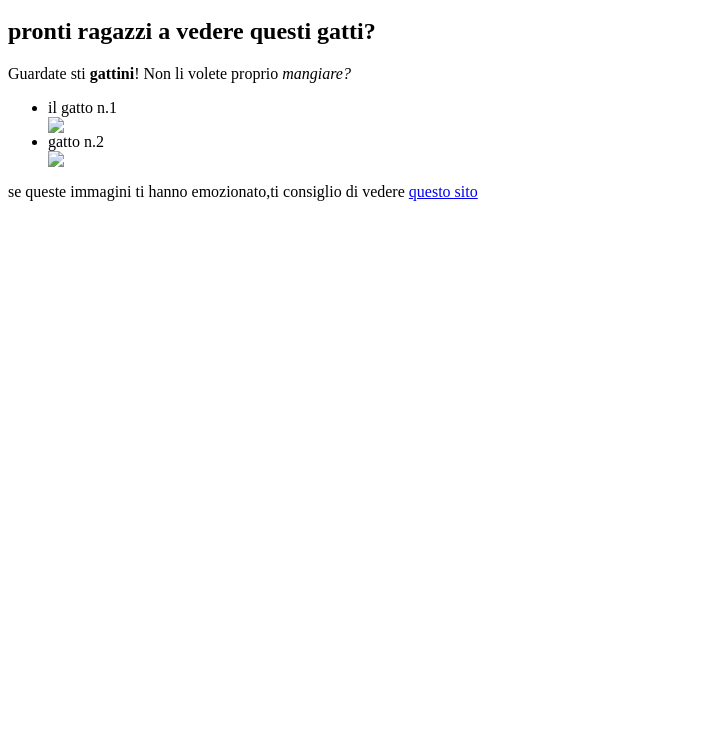
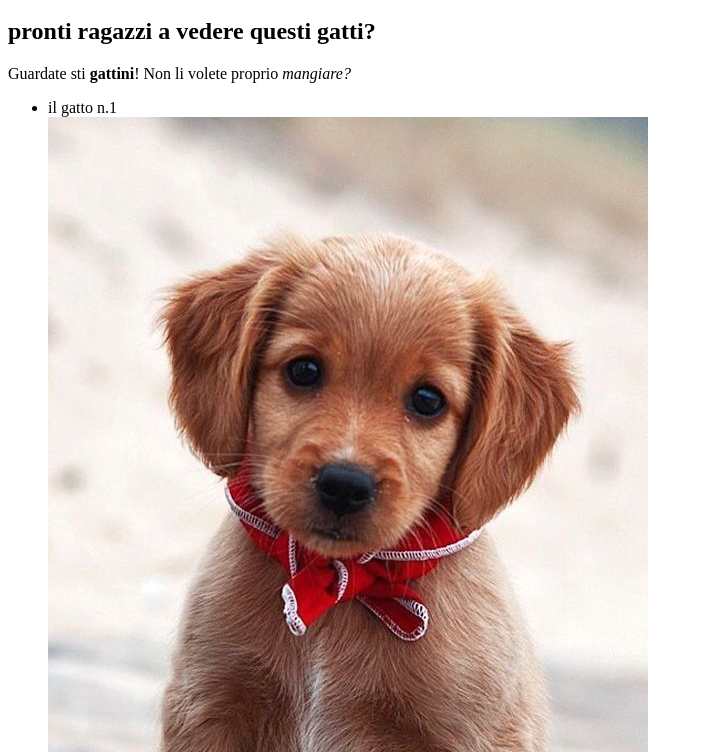
Before and after one commit to FranciBelth/FranciBelth.github.io, a plain HTML site: page index.html in a window 1280 px wide. Shown: the part 48-800 px from the top of the page, without its empty margins (0-703 px from the left). Drawn offline with Linux system fonts and the light colour scheme.

Commit message:
first commit

```diff
--- a/index.html
+++ b/index.html
@@ -8,8 +8,8 @@
 		<h2> pronti ragazzi a vedere questi gatti?</h2>
 		<p> Guardate sti <b> gattini</b>! Non li volete proprio <i>mangiare?</i> </p>
 		<ul>
-			<li>il gatto n.1 </li> <img src = "img/gatton1.jpeg" />
-			<li>gatto n.2 </li> <img src = "img/gatton2.jpeg" />
+			<li>il gatto n.1 </li> <img src = "img/gatton1.jpg" />
+			<li>gatto n.2 </li> <img src = "img/gatton2.jpg" />
     </ul>
 		<p> se queste immagini ti hanno emozionato,ti consiglio di vedere  <a href = "https://it.wikipedia.org/wiki/Silurus_glanis">
 		questo sito </a> </p>
```
Also changed, not shown: img/gatton1.jpg (renamed from img/gatto1.jpg.jpeg), img/gatton2.jpg (renamed from img/gatto2.jpg.jpeg).
